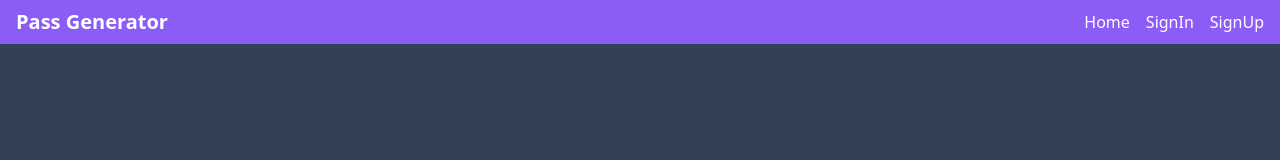
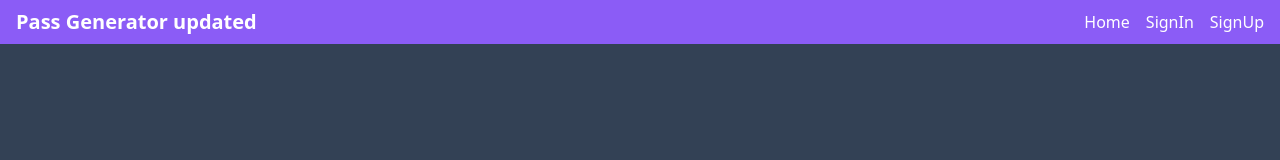
Before and after one commit to feriteja/password-generator, a React (Vite) app: page / in a window 1280 px wide. Shown: the top 160 px of the page. Built offline with nearby package versions, Linux system fonts and the light colour scheme; no server answers.

Commit message:
check update

```diff
--- a/src/components/header/Header.tsx
+++ b/src/components/header/Header.tsx
@@ -8,7 +8,7 @@ const Header = () => {
     <header className="py-2 bg-violet-500">
       <nav className="flex items-center justify-between w-full px-4 text-white">
         <Link to="/">
-          <h1 className="text-xl font-bold ">Pass Generator</h1>
+          <h1 className="text-xl font-bold ">Pass Generator updated</h1>
         </Link>
         <ul className="flex space-x-4  ">
           <Link to="/">
```
